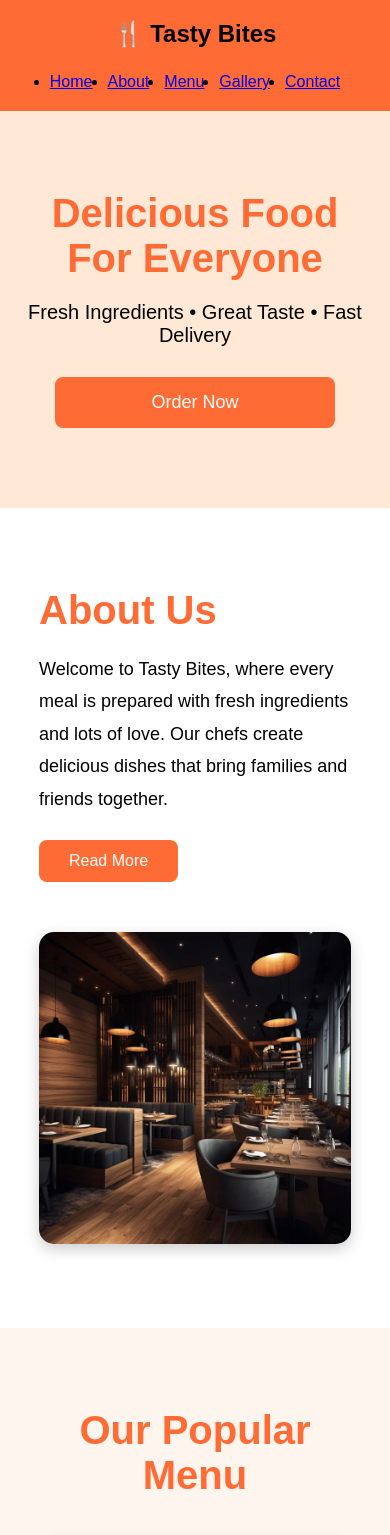
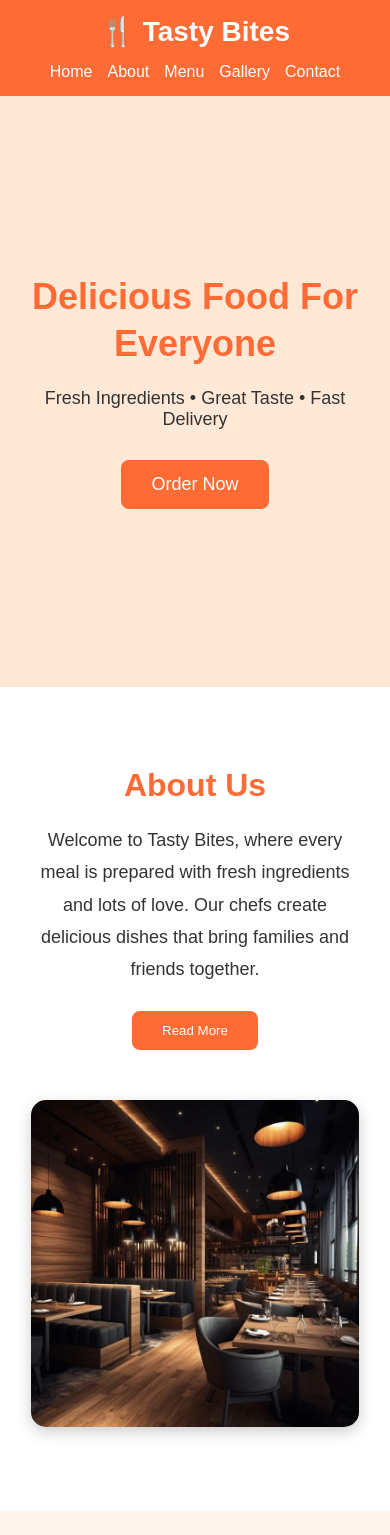
Before and after one commit to DeekshithaMallapu/FULL-STACK-PORTFOLIO, a plain HTML site: page FULL STACK PORTFOLIO/Portfolio/Restaurant Website/index.html in a window 390 px wide. Shown: the top 1535 px of the page. Drawn offline with Linux system fonts and the light colour scheme.

Commit message:
Fully responsive website

```diff
--- a/FULL STACK PORTFOLIO/Portfolio/Restaurant Website/style.css
+++ b/FULL STACK PORTFOLIO/Portfolio/Restaurant Website/style.css
@@ -1,6 +1,7 @@
-html{
-    scroll-behavior:smooth;
-}
+/* =========================
+   RESET
+========================= */
+
 *{
     margin:0;
     padding:0;
@@ -8,223 +9,219 @@ html{
     font-family:Arial,sans-serif;
 }
 
+html{
+    scroll-behavior:smooth;
+}
+
 body{
     background:#fff;
+    color:#333;
+    overflow-x:hidden;
 }
 
-/* Navbar */
+/* =========================
+   NAVBAR
+========================= */
 
 .navbar{
     display:flex;
     justify-content:space-between;
     align-items:center;
-    flex-wrap:wrap;
-    padding:20px 30px;
+    padding:20px 8%;
     background:#ff6b35;
     position:sticky;
     top:0;
     z-index:1000;
+    flex-wrap:wrap;
 }
 
-/* Hero */
+.logo{
+    color:#fff;
+    font-size:30px;
+    font-weight:bold;
+}
+
+.nav-links{
+    display:flex;
+    list-style:none;
+    gap:30px;
+}
+
+.nav-links a{
+    text-decoration:none;
+    color:white;
+    font-size:18px;
+    transition:.3s;
+}
+
+.nav-links a:hover{
+    color:yellow;
+}
+
+/* =========================
+   HERO
+========================= */
 
 .hero{
-    height:90vh;
+    min-height:90vh;
     display:flex;
     flex-direction:column;
     justify-content:center;
     align-items:center;
+    text-align:center;
     background:#ffe8d6;
+    padding:50px 20px;
+}
+
+.hero h1{
+    font-size:58px;
+    color:#ff6b35;
+    margin-bottom:20px;
+}
+
+.hero p{
+    font-size:24px;
+    margin-bottom:30px;
+}
+
+.hero button{
+    padding:15px 40px;
+    border:none;
+    background:#ff6b35;
+    color:white;
+    font-size:18px;
+    border-radius:8px;
+    cursor:pointer;
+    transition:.3s;
+}
+
+.hero button:hover{
+    background:#e85d04;
+}
+
+/* =========================
+   ABOUT
+========================= */
+
+.about{
+    display:flex;
+    align-items:center;
+    justify-content:space-between;
+    gap:50px;
+    padding:80px 8%;
+}
+
+.about-text{
+    flex:1;
+}
+
+.about-text h2{
+    color:#ff6b35;
+    font-size:40px;
+    margin-bottom:20px;
+}
+
+.about-text p{
+    font-size:18px;
+    line-height:1.8;
+    margin-bottom:25px;
+}
+
+.about-text button{
+    padding:12px 30px;
+    border:none;
+    background:#ff6b35;
+    color:white;
+    border-radius:8px;
+    cursor:pointer;
+}
+
+.about-image{
+    flex:1;
+}
+
+.about-image img{
+    width:100%;
+    border-radius:15px;
+    box-shadow:0 5px 15px rgba(0,0,0,.2);
+}
+
+/* =========================
+   MENU
+========================= */
+
+.menu{
+    padding:80px 8%;
+    background:#fff5ef;
     text-align:center;
 }
 
-.hero h1{
-    font-size:55px;
+.menu h2{
     color:#ff6b35;
+    font-size:40px;
+    margin-bottom:40px;
 }
 
-.hero p{
-    margin-top:20px;
-    font-size:22px;
+.menu-container{
+    display:flex;
+    justify-content:center;
+    gap:30px;
+    flex-wrap:wrap;
 }
 
-.hero button{
-
-    margin-top:30px;
-
-    padding:15px 40px;
-
-    border:none;
-
-    background:#ff6b35;
-
-    color:white;
-
-    font-size:18px;
-
-    cursor:pointer;
-
-    border-radius:8px;
-
+.card{
+    width:300px;
+    background:white;
+    border-radius:15px;
+    overflow:hidden;
+    box-shadow:0 5px 15px rgba(0,0,0,.15);
+    transition:.3s;
 }
 
-.hero button:hover{
-
-    background:#e85d04;
-
-}
-/* About Section */
-
-.about{
-
-    display:flex;
-
-    justify-content:space-between;
-
-    align-items:center;
-
-    padding:80px 10%;
-
-    gap:50px;
-
+.card:hover{
+    transform:translateY(-10px);
 }
 
-.about-text{
-
-    flex:1;
-
+.card img{
+    width:100%;
+    height:220px;
+    object-fit:cover;
 }
 
-.about-text h2{
-
-    font-size:40px;
-
+.card h3{
     color:#ff6b35;
-
-    margin-bottom:20px;
-
+    margin:15px 0;
 }
 
-.about-text p{
-
-    font-size:18px;
-
-    line-height:1.8;
-
-    margin-bottom:25px;
-
+.card p{
+    padding:0 15px;
 }
 
-.about-text button{
-
-    padding:12px 30px;
-
-    border:none;
-
-    background:#ff6b35;
-
-    color:white;
-
-    cursor:pointer;
-
-    border-radius:8px;
-
-    font-size:16px;
-
+.card h4{
+    margin:15px 0;
 }
 
-.about-image{
-
-    flex:1;
-
+.card button{
+    margin-bottom:20px;
+    padding:10px 25px;
+    border:none;
+    background:#ff6b35;
+    color:white;
+    border-radius:8px;
+    cursor:pointer;
 }
-
-.about-image img{
-
-    width:100%;
-
-    border-radius:15px;
-
-    box-shadow:0 5px 15px rgba(0,0,0,0.2);
-
-}
-/* Menu Section */
-
-.menu {
-    padding: 80px 10%;
-    background: #fff5ef;
-    text-align: center;
-}
-
-.menu h2 {
-    font-size: 40px;
-    color: #ff6b35;
-    margin-bottom: 40px;
-}
-
-.menu-container {
-    display: flex;
-    justify-content: center;
-    gap: 30px;
-    flex-wrap: wrap;
-}
-
-.card {
-    background: white;
-    width: 300px;
-    border-radius: 15px;
-    overflow: hidden;
-    box-shadow: 0 5px 15px rgba(0,0,0,0.15);
-    transition: 0.3s;
-}
-
-.card:hover {
-    transform: translateY(-10px);
-}
-
-.card img {
-    width: 100%;
-    height: 220px;
-    object-fit: cover;
-}
-
-.card h3 {
-    margin: 15px 0;
-    color: #ff6b35;
-}
-
-.card p {
-    padding: 0 15px;
-}
-
-.card h4 {
-    margin: 15px 0;
-    color: #333;
-}
-
-.card button {
-    margin-bottom: 20px;
-    padding: 10px 25px;
-    border: none;
-    background: #ff6b35;
-    color: white;
-    border-radius: 8px;
-    cursor: pointer;
-}
-
-.card button:hover {
-    background: #e85d04;
-}
-/* Gallery Section */
+/* =========================
+   GALLERY
+========================= */
 
 .gallery{
-    padding:80px 10%;
+    padding:80px 8%;
     text-align:center;
 }
 
 .gallery h2{
+    color:#ff6b35;
     font-size:40px;
-    color:#ff6b35;
     margin-bottom:40px;
 }
 
@@ -239,40 +236,43 @@ body{
     height:220px;
     object-fit:cover;
     border-radius:12px;
-    transition:0.3s;
+    transition:.3s;
 }
 
 .gallery-container img:hover{
     transform:scale(1.05);
 }
-/* Reviews Section */
+
+/* =========================
+   REVIEWS
+========================= */
 
 .reviews{
-    padding:80px 10%;
+    padding:80px 8%;
     background:#fff5ef;
     text-align:center;
 }
 
 .reviews h2{
+    color:#ff6b35;
     font-size:40px;
-    color:#ff6b35;
     margin-bottom:40px;
 }
 
 .review-container{
     display:flex;
     justify-content:center;
+    flex-wrap:wrap;
     gap:30px;
-    flex-wrap:wrap;
 }
 
 .review-card{
+    width:300px;
     background:white;
-    width:300px;
     padding:25px;
     border-radius:15px;
-    box-shadow:0 5px 15px rgba(0,0,0,0.15);
-    transition:0.3s;
+    box-shadow:0 5px 15px rgba(0,0,0,.15);
+    transition:.3s;
 }
 
 .review-card:hover{
@@ -287,238 +287,169 @@ body{
 .review-card h4{
     color:#ff6b35;
 }
-/* Contact Section */
+
+/* =========================
+   CONTACT
+========================= */
 
 .contact{
-
-    padding:80px 10%;
-
-    background:white;
-
+    padding:80px 8%;
 }
 
 .contact h2{
-
     text-align:center;
-
+    color:#ff6b35;
     font-size:40px;
-
-    color:#ff6b35;
-
     margin-bottom:40px;
-
 }
 
 .contact-container{
-
     display:flex;
-
     justify-content:space-between;
-
-    gap:50px;
-
+    gap:40px;
     flex-wrap:wrap;
-
 }
 
-.contact-info{
-
+.contact-info,
+.contact-form{
     flex:1;
-
-}
-
-.contact-info h3{
-
-    color:#ff6b35;
-
-    margin-bottom:20px;
-
 }
 
 .contact-info p{
-
     margin:15px 0;
-
     font-size:18px;
-
 }
 
 .contact-form{
-
-    flex:1;
-
     display:flex;
-
     flex-direction:column;
-
 }
 
 .contact-form input,
-
 .contact-form textarea{
-
     padding:15px;
-
     margin-bottom:20px;
-
     border:1px solid #ddd;
-
     border-radius:8px;
-
     font-size:16px;
-
 }
 
 .contact-form textarea{
-
     height:150px;
-
     resize:none;
-
 }
 
 .contact-form button{
-
     padding:15px;
-
+    border:none;
     background:#ff6b35;
-
     color:white;
-
-    border:none;
-
     border-radius:8px;
-
+    font-size:18px;
     cursor:pointer;
-
-    font-size:18px;
-
 }
 
 .contact-form button:hover{
+    background:#e85d04;
+}
 
-    background:#e85d04;
-
-}
-/* Footer */
+/* =========================
+   FOOTER
+========================= */
 
 footer{
-
     background:#ff6b35;
-
     color:white;
-
     text-align:center;
-
     padding:30px;
-
-}
-
-footer h3{
-
-    margin-bottom:10px;
-
 }
 
 footer p{
-
     margin:8px 0;
-
 }
 
-
-  .hero p {
-    font-size: 1rem;
-    text-align: center;
-  }
-
-  .hero button {
-    width: 80%;
-  }
-
-  /* ================= MOBILE RESPONSIVE ================= */
+/* =========================
+   MOBILE RESPONSIVE
+========================= */
 
 @media (max-width:768px){
 
     .navbar{
         flex-direction:column;
-        align-items:center;
+        padding:15px;
+    }
+
+    .logo{
+        margin-bottom:15px;
+        font-size:28px;
     }
 
     .nav-links{
         width:100%;
-        display:flex;
         justify-content:center;
         flex-wrap:wrap;
         gap:15px;
-        margin-top:15px;
     }
 
     .nav-links li{
         margin:0;
     }
 
+    .nav-links a{
+        font-size:16px;
+    }
+
     .hero{
-        height:auto;
-        padding:80px 20px;
+        min-height:70vh;
+        padding:60px 20px;
     }
 
     .hero h1{
-        font-size:35px;
+        font-size:36px;
+        line-height:1.3;
     }
 
     .hero p{
         font-size:18px;
     }
 
+    .hero button{
+        padding:14px 30px;
+    }
+
     .about{
         flex-direction:column;
+        text-align:center;
+    }
+
+    .about-text h2,
+    .menu h2,
+    .gallery h2,
+    .reviews h2,
+    .contact h2{
+        font-size:32px;
+    }
+
+    .card,
+    .review-card{
+        width:100%;
+        max-width:350px;
     }
 
     .contact-container{
         flex-direction:column;
     }
-}
-/* Mobile Responsive */
-@media (max-width: 768px) {
 
-  nav {
-    flex-direction: column;
-    align-items: center;
-    padding: 10px;
+    .contact-info{
+        text-align:center;
     }
 
-  .logo {
-    margin-bottom: 10px;
+    .gallery-container{
+        grid-template-columns:1fr;
     }
 
-  nav ul {
-    display: flex;
-    flex-wrap: wrap;
-    justify-content: center;
-    gap: 12px;
-    padding: 0;
-  }
-
-  nav ul li a {
-    font-size: 16px;
-  }
-
-  .hero h1 {
-    font-size: 40px;
-  }
-
-  .hero p {
-    font-size: 20px;
-  }
-
-  .btn {
-    padding: 12px 25px;
-    font-size: 18px;
-  }
-
-  img {
-    max-width: 100%;
-    height: auto;
+    img{
+        max-width:100%;
+        height:auto;
     }
 }
```
Lines whose indentation alone changed are shown as unchanged.
